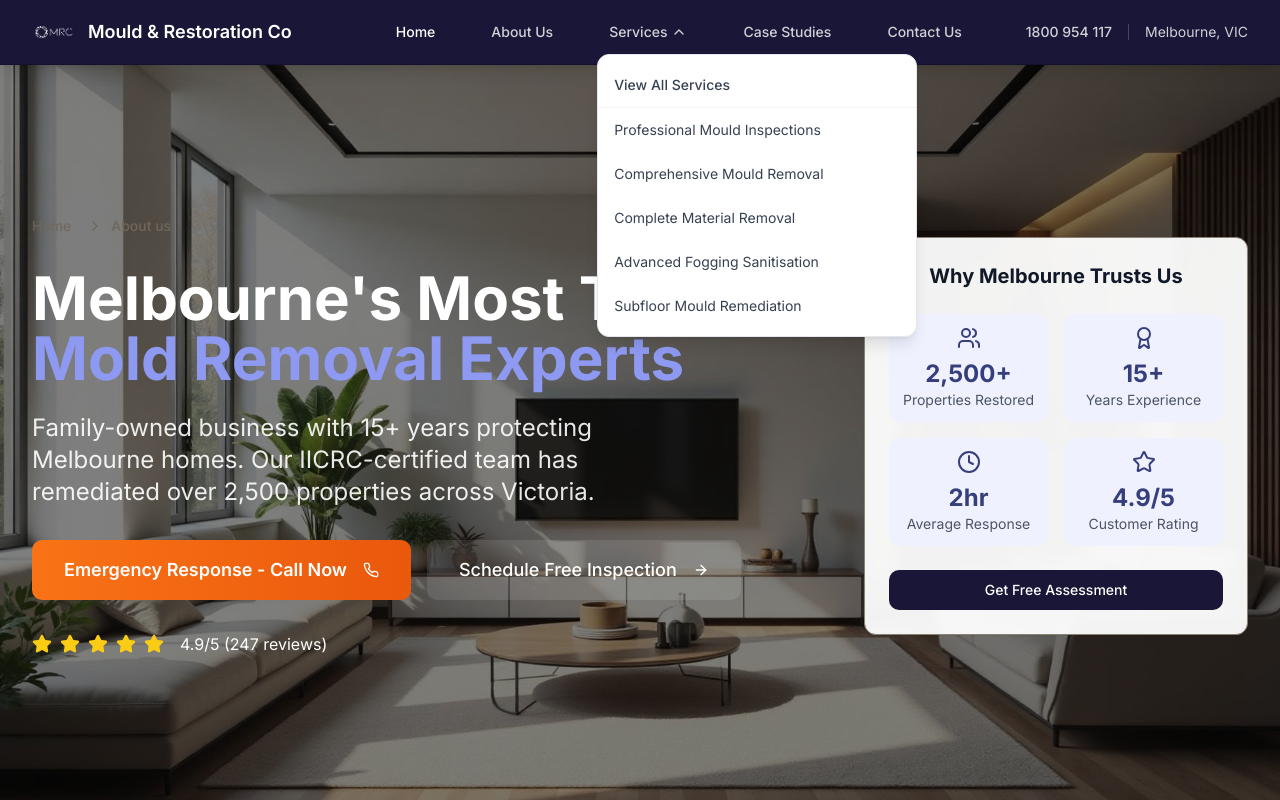
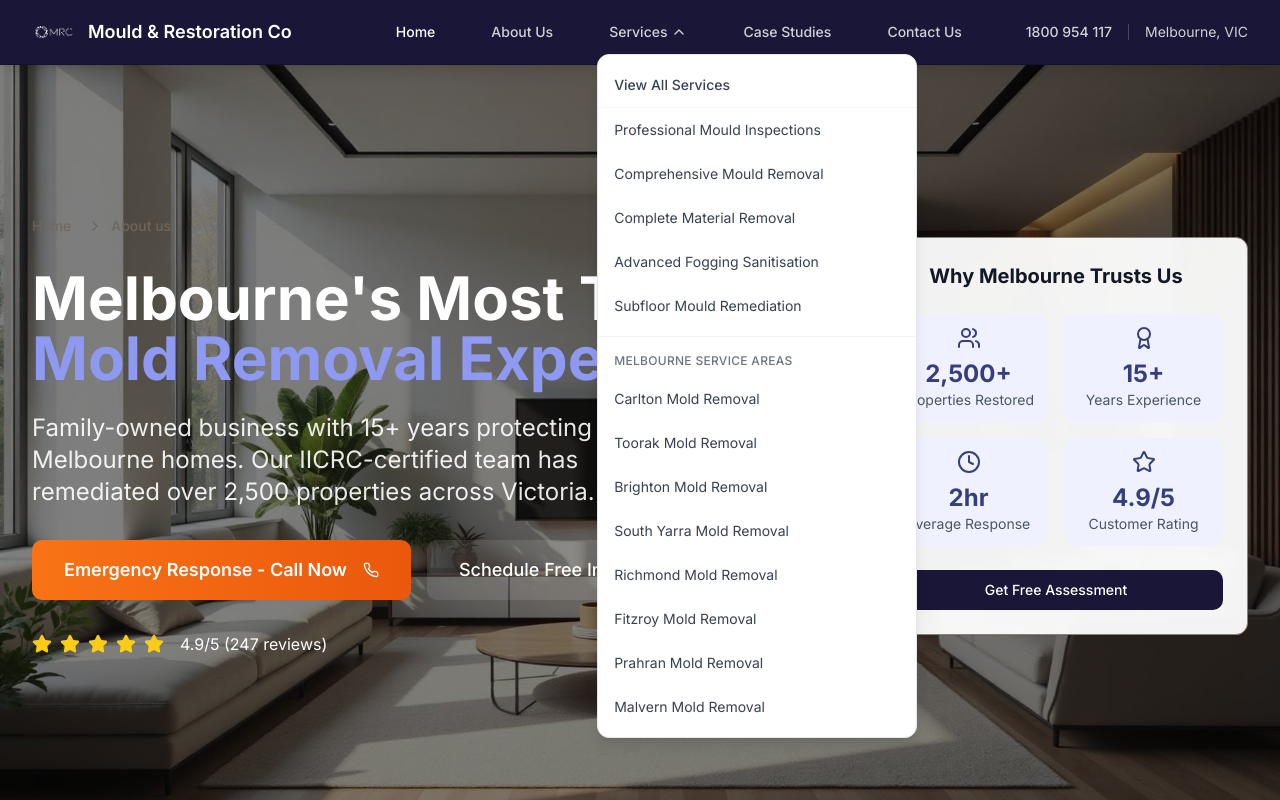
Before and after one commit to michaelyoussef396/mould-restoration-clone, a React (Vite) app: page /about in a window 1280 px wide. Both pictures are taken after a click on the button "Services". Shown: the top 800 px of the page. Built offline with nearby package versions, Linux system fonts and the light colour scheme; the HTML template or start-up script is replaced by a standard one.

Commit message:
Add location pages to navigation

```diff
--- a/src/components/Navigation.tsx
+++ b/src/components/Navigation.tsx
@@ -14,6 +14,17 @@ export const Navigation = () => {
     { title: 'Complete Material Removal', href: '/services/complete-material-removal' },
     { title: 'Advanced Fogging Sanitisation', href: '/services/advanced-fogging-sanitisation' },
     { title: 'Subfloor Mould Remediation', href: '/services/subfloor-mould-remediation' },
+  ];
+
+  const locations = [
+    { title: 'Carlton Mold Removal', href: '/services/mold-removal-carlton' },
+    { title: 'Toorak Mold Removal', href: '/services/mold-removal-toorak' },
+    { title: 'Brighton Mold Removal', href: '/services/mold-removal-brighton' },
+    { title: 'South Yarra Mold Removal', href: '/services/mold-removal-south-yarra' },
+    { title: 'Richmond Mold Removal', href: '/services/mold-removal-richmond' },
+    { title: 'Fitzroy Mold Removal', href: '/services/mold-removal-fitzroy' },
+    { title: 'Prahran Mold Removal', href: '/services/mold-removal-prahran' },
+    { title: 'Malvern Mold Removal', href: '/services/mold-removal-malvern' },
   ];
 
   // Close dropdown when clicking outside
@@ -88,6 +99,21 @@ export const Navigation = () => {
                           {service.title}
                         </a>
                       ))}
+                      <div className="border-t border-gray-100 mt-2 pt-2">
+                        <div className="px-4 py-2 text-xs text-gray-500 font-medium uppercase tracking-wide">
+                          Melbourne Service Areas
+                        </div>
+                        {locations.map((location, index) => (
+                          <a
+                            key={`location-${index}`}
+                            href={location.href}
+                            className="block px-4 py-3 text-sm text-gray-700 hover:bg-gray-100 hover:text-accent-blue transition-colors"
+                            onClick={() => setIsServicesDropdownOpen(false)}
+                          >
+                            {location.title}
+                          </a>
+                        ))}
+                      </div>
                     </div>
                   </div>
                 )}
@@ -181,6 +207,24 @@ export const Navigation = () => {
                         {service.title}
                       </a>
                     ))}
+                    <div className="border-t border-primary-foreground/10 mt-2 pt-2">
+                      <div className="px-4 py-2 text-xs text-primary-foreground/60 font-medium uppercase tracking-wide">
+                        Melbourne Service Areas
+                      </div>
+                      {locations.map((location, index) => (
+                        <a
+                          key={`location-mobile-${index}`}
+                          href={location.href}
+                          className="block px-4 py-2 text-sm text-primary-foreground/80 hover:text-accent-teal"
+                          onClick={() => {
+                            setIsOpen(false);
+                            setIsServicesDropdownOpen(false);
+                          }}
+                        >
+                          {location.title}
+                        </a>
+                      ))}
+                    </div>
                   </div>
                 )}
               </div>
```
